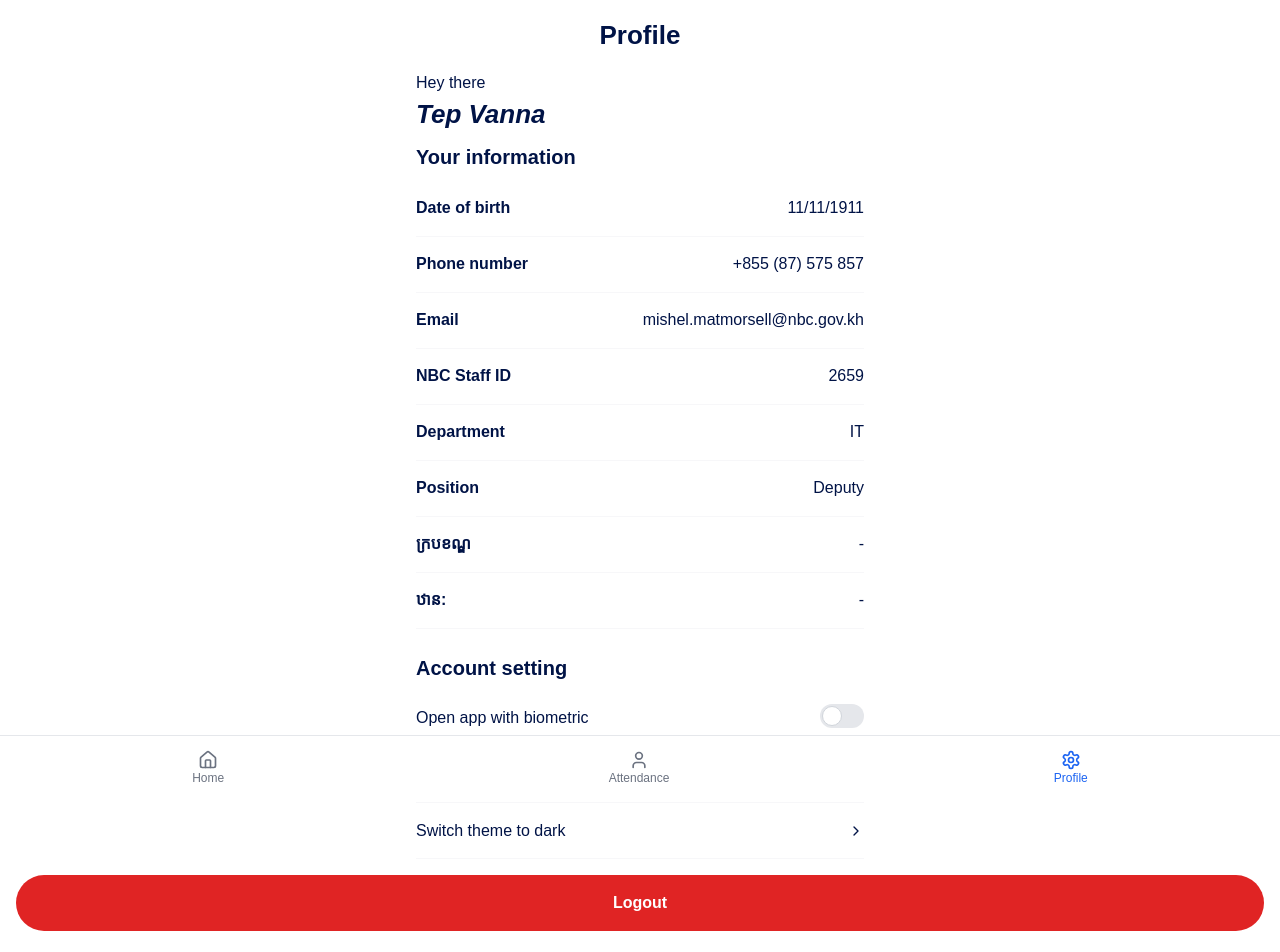
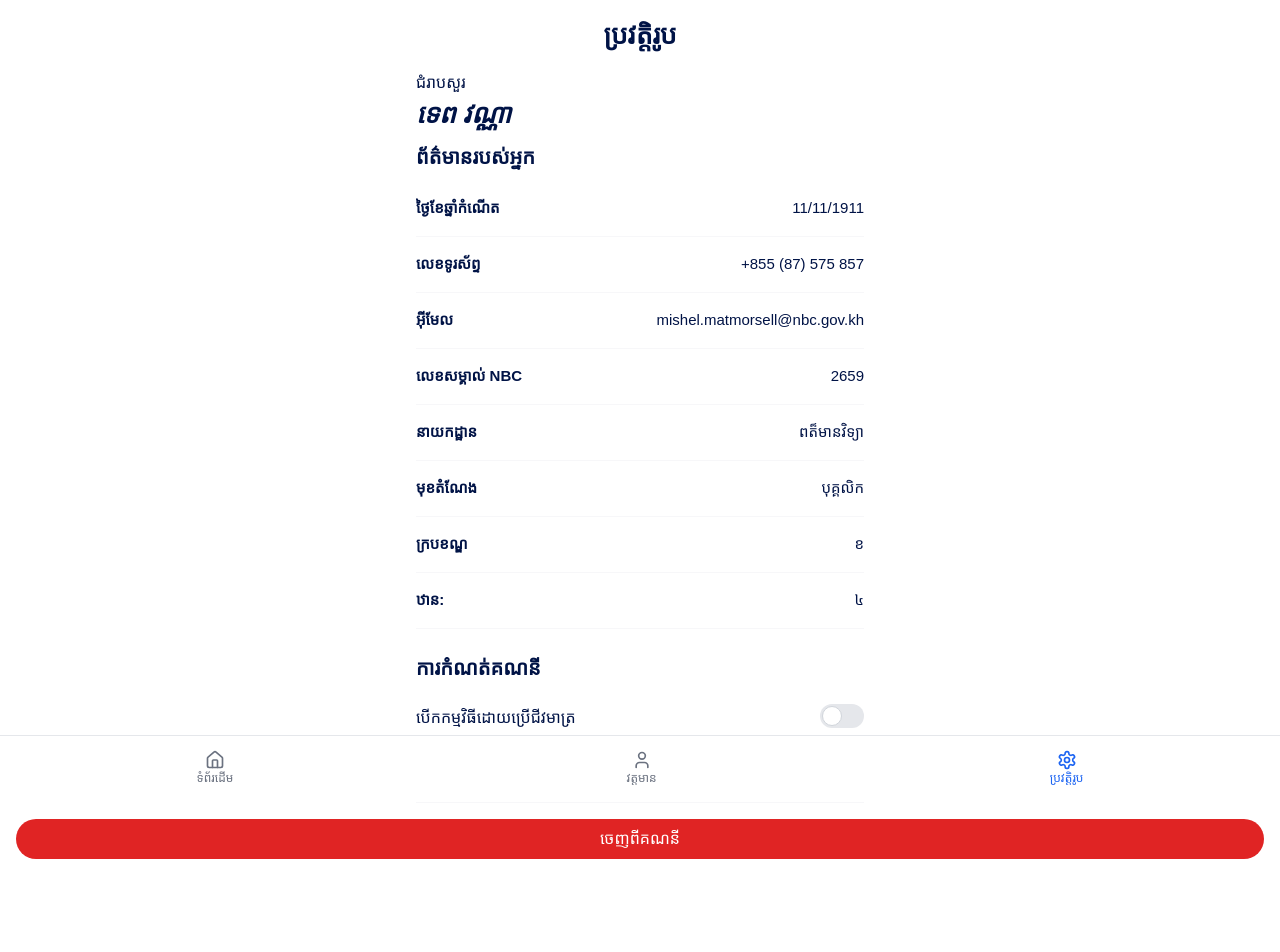
Before and after one commit to sokunthaneth-nbc/nbc-home-app, a Next.js app: page /profile in a window 1280 px wide. Shown: the top 952 px of the page. Built offline with nearby package versions, Linux system fonts and the light colour scheme.

Commit message:
done kH in profile page

```diff
--- a/src/app/home/page.tsx
+++ b/src/app/home/page.tsx
@@ -51,8 +51,8 @@ export default function DashboardPage() {
 						className="rounded-full"
 					/>
 					<div>
-						<h2 className="text-[16px] font-[400] text-[#001346] leading-normal">Welcome back</h2>
-						<p className="text-[23px] font-[600] text-[#001346]">Tep Vanna</p>
+						<h2 className="text-[16px] font-[400] text-[#001346] leading-normal">សូមស្វាគមន៍</h2>
+						<p className="text-[23px] font-[600] text-[#001346]">ទេព វណ្ណា</p>
 						<p className="text-[13px] font-[400] text-[#001346] leading-normal">{formattedDate}</p>
 					</div>
 				</div>
--- a/src/app/profile/page.tsx
+++ b/src/app/profile/page.tsx
@@ -1,11 +1,13 @@
 'use client';
-
+import { useState } from "react";
 import { useRouter } from 'next/navigation';
 import MobileBottomNav from "@/components/MobileBottomNav";
 import { ChevronRight } from 'lucide-react';
 
 export default function ProfilePage() {
 	const router = useRouter();
+	const [showLangPopup, setShowLangPopup] = useState(false);
+	const [animateIn, setAnimateIn] = useState(false);
 
 	const handleLogout = () => {
 		console.log("User logged out");
@@ -15,45 +17,56 @@ export default function ProfilePage() {
 
 	//Sample ProfileData
 	const profileData = [
-		{ label: 'Date of birth', value: '11/11/1911' },
-		{ label: 'Phone number', value: '+855 (87) 575 857' },
-		{ label: 'Email', value: 'mishel.matmorsell@nbc.gov.kh' },
-		{ label: 'NBC Staff ID', value: '2659' },
-		{ label: 'Department', value: 'IT' },
-		{ label: 'Position', value: 'Deputy' },
-		{ label: 'ក្របខណ្ឌ', value: '-' },
-		{ label: 'ឋាន:', value: '-' },
+		{ label: 'ថ្ងៃខែឆ្នាំកំណើត', value: '11/11/1911' },
+		{ label: 'លេខទូរស័ព្ទ', value: '+855 (87) 575 857' },
+		{ label: 'អ៊ីមែល', value: 'mishel.matmorsell@nbc.gov.kh' },
+		{ label: 'លេខសម្គាល់ NBC', value: '2659' },
+		{ label: 'នាយកដ្ឋាន', value: 'ពត៏មានវិទ្យា' },
+		{ label: 'មុខតំណែង', value: 'បុគ្គលិក' },
+		{ label: 'ក្របខណ្ឌ', value: 'ខ' },
+		{ label: 'ឋាន:', value: '៤' },
 	];
+
+	const openLangPopup = () => {
+		setShowLangPopup(true);
+		// Delay to ensure component is mounted before applying animation
+		setTimeout(() => setAnimateIn(true), 20);
+	};
+	const closeLangPopup = () => {
+		setAnimateIn(false);
+		// Wait for the animation to finish before unmounting
+		setTimeout(() => setShowLangPopup(false), 500);
+	};
 
 	return (
 		<>
 			<main className=" p-4 pb-24 space-y-4">
 				<div className=" max-w-md mx-auto">
-					<h2 className="text-[26px] font-[600] text-[#001346] text-center mb-4">Profile</h2>
+					<h2 className="text-[26px] font-[600] text-[#001346] text-center mb-4">ប្រវត្តិរូប</h2>
 					<p className="text-[#001346] mb-2">
-						<span className='text-[16px] font-[400] leading-normal'>Hey there</span><br />
-						<span className="italic text-[26px] font-[600]">Tep Vanna</span>
+						<span className='text-[16px] font-[400] leading-normal'>ជំរាបសួរ</span><br />
+						<span className="italic text-[26px] font-[600]">ទេព វណ្ណា</span>
 					</p>
 
 					{/* Your information */}
-					<h2 className="text-[20px] font-[600] text-[#001346] leading-normal mb-2">Your information</h2>
-					<table className="w-full text-sm text-[#001346] divide-y">
+					<h2 className="text-[20px] font-[600] text-[#001346] leading-normal mb-2">ព័ត៌មានរបស់អ្នក</h2>
+					<table className="w-full table-fixed text-sm text-[#001346] divide-y">
 						<tbody>
 							{profileData.map((item, index) => (
 							<tr key={index} className="h-[56px] border-b border-[#00134608]">
-								<td className="text-[16px] font-[600] leading-normal">{item.label}</td>
-								<td className="text-[16px] font-[400] leading-normal text-right">{item.value}</td>
+								<td className="w-[40%] text-[15px] font-[600] leading-normal">{item.label}</td>
+								<td className="text-[15px] font-[400] leading-normal text-right">{item.value}</td>
 							</tr>
 							))}
 						</tbody>
 					</table>
 
 					{/* Account setting */}
-					<h2 className="text-[20px] font-[600] text-[#001346] leading-normal mt-6 mb-2">Account setting</h2>
+					<h2 className="text-[20px] font-[600] text-[#001346] leading-normal mt-6 mb-2">ការកំណត់គណនី</h2>
 					<table className="w-full text-sm text-[#001346] divide-y">
 						<tbody>
 							<tr className="h-[56px] border-b border-[#00134608]">
-								<td className="text-[16px] font-[400] leading-normal">Open app with biometric</td>
+								<td className="text-[16px] font-[400] leading-normal">បើកកម្មវិធីដោយប្រើជីវមាត្រ</td>
 								<td className="text-right">
 									<label className="inline-flex items-center cursor-pointer">
 										<input type="checkbox" value="" className="sr-only peer" />
@@ -61,33 +74,74 @@ export default function ProfilePage() {
 									</label>
 								</td>
 							</tr>
-							<tr className="h-[56px] border-b border-[#00134608]">
+							{/* <tr className="h-[56px] border-b border-[#00134608]">
 								<td className="text-[16px] font-[400] leading-normal">Language</td>
 								<td className="text-[16px] font-[400] leading-normal text-right">
-									<div className="flex items-center justify-end space-x-1">
+									<div className="flex items-center justify-end space-x-1" onClick={openLangPopup}>
 										<span>English</span>
 										<ChevronRight className="w-4 h-4 text-[#001346]" />
 									</div>
 								</td>
-							</tr>
+							</tr> */}
 							<tr className="h-[56px] border-b border-[#00134608]">
-								<td className="text-[16px] font-[400] leading-normal">Switch theme to dark</td>
-								<td className="">
-									<div className="flex justify-end">
-										<ChevronRight className="w-4 h-4 text-[#001346]" />
-									</div>
+								<td className="text-[16px] font-[400] leading-normal">ប្តូរទៅងងឹត</td>
+								<td className="text-right">
+									<label className="inline-flex items-center cursor-pointer">
+										<input type="checkbox" value="" className="sr-only peer" />
+										<div className="w-11 h-6 bg-gray-200 peer-focus:outline-none peer-focus:ring-2 peer-focus:ring-blue-500 rounded-full peer dark:bg-gray-300 peer-checked:after:translate-x-full peer-checked:after:border-white after:content-[''] after:absolute after:top-[2px] after:left-[2px] after:bg-white after:border-gray-300 after:border after:rounded-full after:h-5 after:w-5 after:transition-all dark:border-gray-600 peer-checked:bg-blue-600 relative"></div>
+									</label>
 								</td>
 							</tr>
 						</tbody>
 					</table>
 				</div>
 
+				{/*Change Language */}
+				{showLangPopup && (
+					<div
+						className={`fixed inset-0 z-50 flex items-end bg-black/40 transition-opacity duration-500 ${
+							animateIn ? "opacity-100" : "opacity-0"
+						}`}
+					>
+						<div
+							className={`w-full bg-white rounded-t-[16px] p-4 transition-all duration-500 ease-in-out transform ${
+								animateIn ? "translate-y-0 opacity-100" : "translate-y-full opacity-0"
+							}`}
+						>
+							<div className="flex justify-center">
+								<img src="/images/change-lang.png" width={209} height={196} alt="Change Languages" />
+							</div>
+
+							<div className="flex flex-col items-center mt-2 mb-2 w-full">
+								<h2 className="text-[23px] font-[600] text-[#001346] text-center w-full">
+									ប្តូរភាសាទៅជាខ្មែរ?
+								</h2>
+								<p className="text-[16px] font-[400] text-[#001346] leading-normal text-center w-full mt-2">
+									អ្នកអាចលុបចោលការប្តូរទៅជាភាសាខ្មែរឥឡូវនេះ ប្រសិនបើមិនចង់ អ្នកអាចលុបចោលបាន
+								</p>
+
+								<button
+									className="w-full mt-[15px] h-[48px] text-[16px] font-[600] text-white bg-[#0f4aea] rounded-[32px] text-center"
+								>
+									ប្តូរភាសាទៅជាខ្មែរ
+								</button>
+
+								<button
+									onClick={closeLangPopup}
+									className="w-full mt-[15px] h-[48px] text-[16px] font-[600] text-[#001346] bg-[rgba(0,19,70,0.05)] rounded-[32px] text-center"
+								>
+									បោះបង់
+								</button>
+							</div>
+						</div>
+					</div>
+				)}
+
 				<button
 					onClick={handleLogout}
-					//className="px-4 py-2 bg-red-600 text-white rounded hover:bg-red-700"
-					className="w-full text-white bg-red-600 hover:bg-red-700 focus:ring-4 focus:outline-none focus:ring-blue-300 font-semibold rounded-[32px] text-base px-4 py-4 text-center"
+					className="w-full text-white text-[16px] font-[600px] bg-red-600 h-[40px] hover:bg-red-700 focus:ring-4 focus:outline-none focus:ring-blue-300 rounded-[32px] text-base px-4 py-[8px] text-center"
 				>
-					Logout
+					ចេញពីគណនី
 				</button>
 			</main>
 			<MobileBottomNav />
--- a/src/components/MobileBottomNav.tsx
+++ b/src/components/MobileBottomNav.tsx
@@ -11,9 +11,9 @@ export default function MobileBottomNav() {
 	return (
 		<nav className="fixed bottom-0 left-0 right-0 z-50 bg-white border-t border-gray-200 dark:bg-gray-800 dark:border-gray-700">
 			<ul className="flex justify-around items-center h-16">
-				<NavItem href="/home" icon={<Home size={20} />} active={pathname === "/home"} label="Home" />
-				<NavItem href="/attendance" icon={<User size={20} />} active={pathname === "/attendance"} label="Attendance" />
-				<NavItem href="/profile" icon={<Settings size={20} />} active={pathname === "/profile"} label="Profile" />
+				<NavItem href="/home" icon={<Home size={20} />} active={pathname === "/home"} label="ទំព័រដើម" />
+				<NavItem href="/attendance" icon={<User size={20} />} active={pathname === "/attendance"} label="វត្តមាន" />
+				<NavItem href="/profile" icon={<Settings size={20} />} active={pathname === "/profile"} label="ប្រវត្តិរូប" />
 			</ul>
 		</nav>
 	);
```
Also changed, not shown: public/images/change-lang.png (added), public/images/change-mode.png (added).
